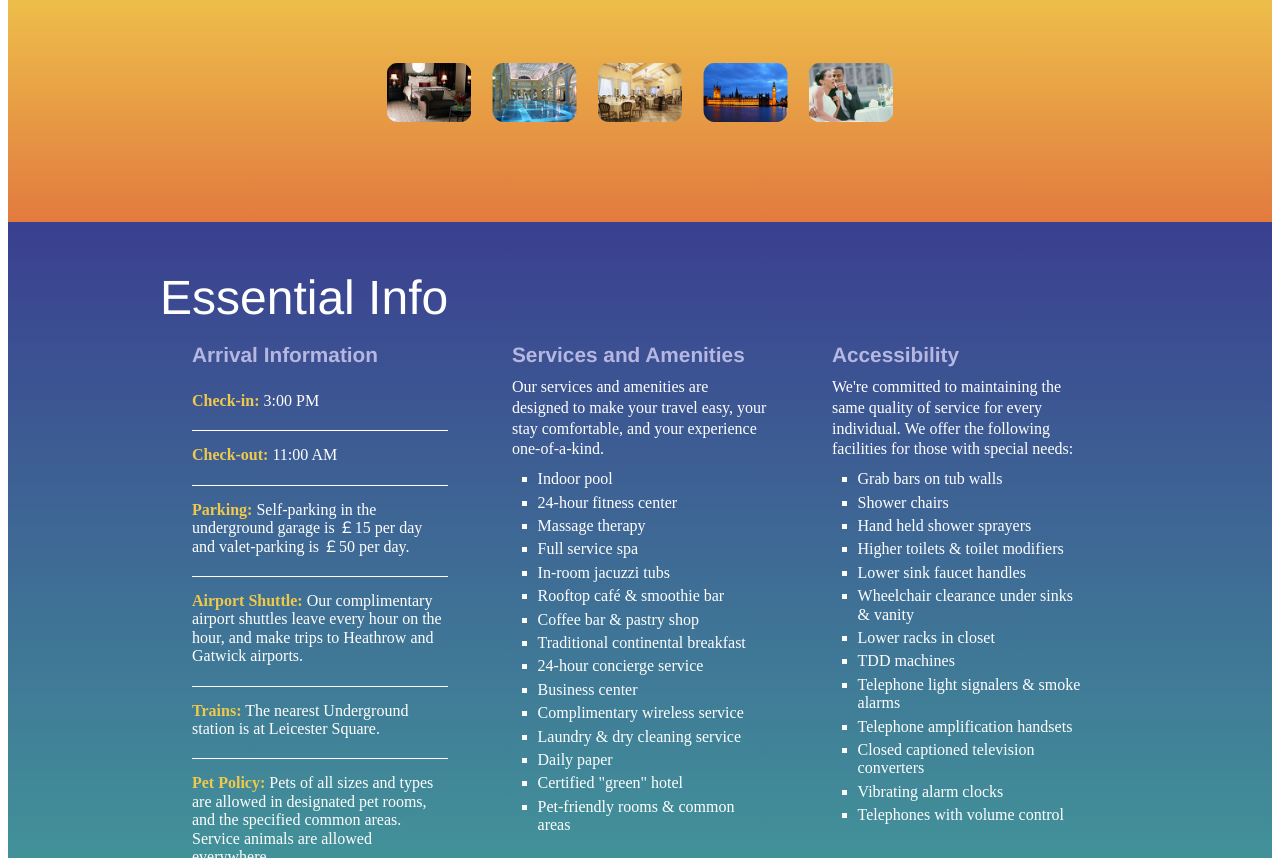
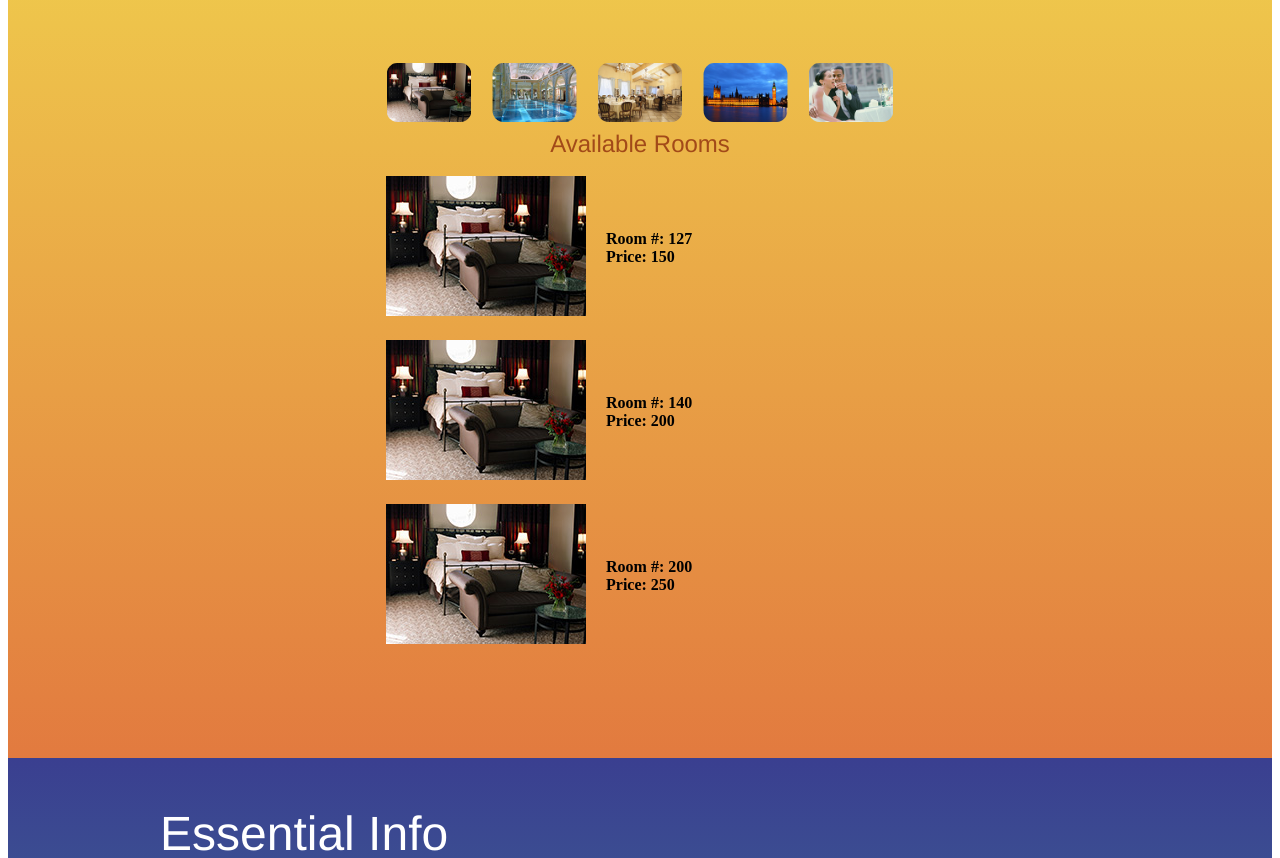
Before and after one commit to MoAmr/Reactive-hotel-reservation-app, an Angular app in the folder reservation-app/: page / in a window 1280 px wide. Shown: the part 660-1518 px from the top of the page. Built offline with nearby package versions, Linux system fonts and the light colour scheme.

Commit message:
Creating Angular Directive. closes #16

```diff
--- a/reservation-app/src/app/app.component.html
+++ b/reservation-app/src/app/app.component.html
@@ -33,6 +33,27 @@
             alt="Intro Gallery Attractions Sample Pictures"> <img
             class="hidesm" src="/assets/images/intro_wedding.jpg"
             alt="Intro Gallery Dining Sample Pictures">
+          </div>
+
+          <h1>Available Rooms</h1>
+          <div class="row" *ngIf="rooms">
+            <div class="col-12">
+              <div class="table-responsive">
+                <table class="table" id="roomsTable">
+                  <tbody>
+                  <tr *ngFor="let room of rooms">
+                    <td>
+                      <img src="/assets/images/intro_room.jpg"/>
+                    </td>
+                    <td>
+                      <strong>Room #: {{room.roomNumber}}</strong><br>
+                      <strong>Price: {{room.price}}</strong>
+                    </td>
+                  </tr>
+                  </tbody>
+                </table>
+              </div>
+            </div>
           </div>
 
         </div>
--- a/reservation-app/src/app/app.component.ts
+++ b/reservation-app/src/app/app.component.ts
@@ -14,4 +14,27 @@ export class AppComponent {
 
   private baseUrl: string = 'http://localhost:8080';
   private reservationUrl: string = this.baseUrl + '/room/v1/reservation/';
+
+  rooms: Room[];
+
+  ngOnInit() {
+    this.rooms = [
+      new Room('127', '127', '150'),
+      new Room('140', '140', '200'),
+      new Room('200', '200', '250')
+    ];
+  }
 }
+
+export class Room {
+
+  id: string;
+  roomNumber: string;
+  price: string;
+
+  constructor(id: string, roomNumber: string, price: string) {
+    this.id = id;
+    this.roomNumber = roomNumber;
+    this.price = price;
+  }
+}
```
